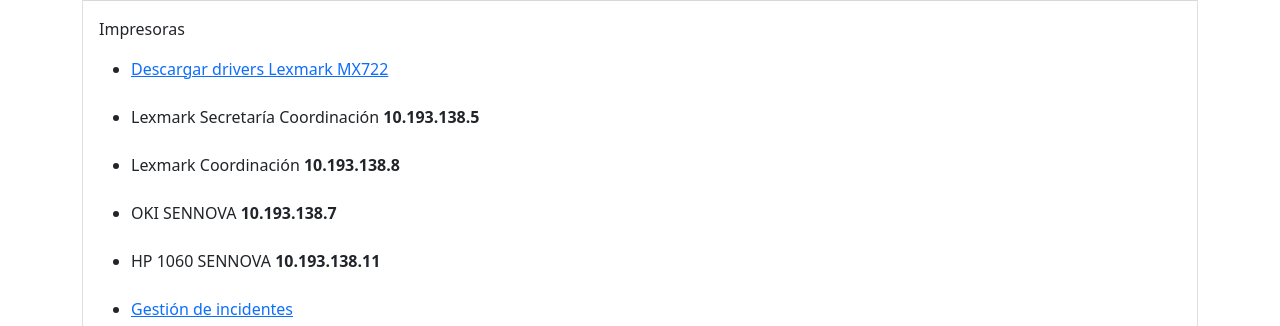
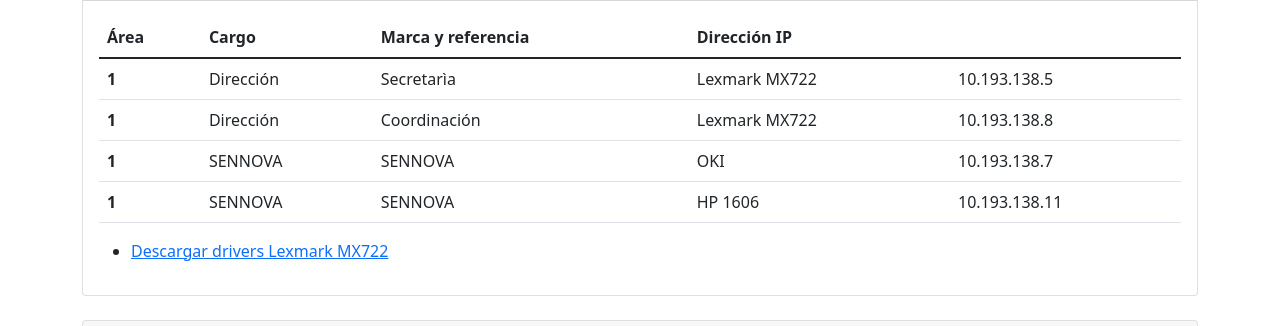
Before and after one commit to jicaicedos/webplantillaincidentes, a website: page pages/mds.html in a window 1280 px wide. Shown: the part 465-791 px from the top of the page. Drawn offline with nearby package versions, Linux system fonts and the light colour scheme; files whose address does not match are found by name.

Commit message:
update printers id105

```diff
--- a/pages/mds.html
+++ b/pages/mds.html
@@ -86,21 +86,49 @@
         <h3>Impresoras</h3>
       </div>
       <div class="card-body">
-        <p>Impresoras</p>
-        <ul>
-          <li><a href="https://www.lexmark.com/es_xl/printer/12436/Lexmark-MX722adhe">Descargar drivers Lexmark MX722</a></li>
-          <br>
-          <li>Lexmark Secretaría Coordinación <strong>10.193.138.5</strong></li>
-          <br>
-          <li>Lexmark Coordinación <strong>10.193.138.8</strong></li>
-          <br>
-          <li>OKI SENNOVA <strong>10.193.138.7</strong></li>
-          <br>
-          <li>HP 1060 SENNOVA <strong>10.193.138.11</strong></li>
-          <br>
-          <li><a href="https://docs.google.com/presentation/d/1R5FhKwkb6QgF8JCE0FFGMHgq7_yMBsISCvitlYUlHG4/edit#slide=id.p1">Gestión de incidentes</a></li>
-          <br>
-        </ul>
+      <table class="table">
+      <thead>
+        <tr>
+          <th scope="col">Área</th>
+          <th scope="col">Cargo</th>
+          <th scope="col">Marca y referencia</th>
+          <th scope="col">Dirección IP</th>
+        </tr>
+      </thead>
+      <tbody>
+        <tr>
+          <th scope="row">1</th>
+          <td>Dirección</td>
+          <td>Secretarìa</td>
+          <td>Lexmark MX722</td>
+          <td>10.193.138.5</td>
+        </tr>
+        <tr>
+          <th scope="row">1</th>
+          <td>Dirección</td>
+          <td>Coordinación</td>
+          <td>Lexmark MX722</td>
+          <td>10.193.138.8</td>
+        </tr>
+        <tr>
+          <th scope="row">1</th>
+          <td>SENNOVA</td>
+          <td>SENNOVA</td>
+          <td>OKI</td>
+          <td>10.193.138.7</td>
+        </tr>
+        <tr>
+          <th scope="row">1</th>
+          <td>SENNOVA</td>
+          <td>SENNOVA</td>
+          <td>HP 1606</td>
+          <td>10.193.138.11</td>
+        </tr>
+      </tbody>
+    </table>
+      <ul>
+         <li><a href="https://www.lexmark.com/es_xl/printer/12436/Lexmark-MX722adhe">Descargar drivers Lexmark MX722</a></li>
+      </ul>
       </div>
     </div>
     <br>
```
